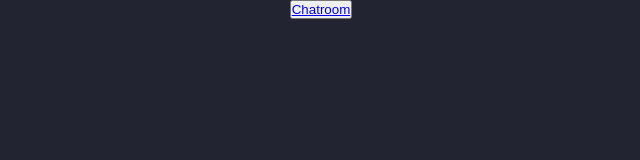
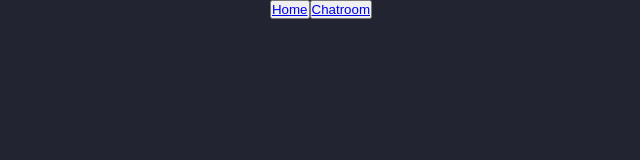
Before and after one commit to jma26/North-Bay-Badminton-Manager, a React (Create React App) app in the folder nbbm-app/frontend/: page /platform in a window 1280 px wide. Shown: the top 160 px of the page, without its empty margins (319-959 px from the left). Built offline with nearby package versions, Linux system fonts and the light colour scheme.

Commit message:
Add button links for PlatformHome component, and render PlatformHome by default

```diff
--- a/nbbm-app/frontend/src/components/ChatMessages.js
+++ b/nbbm-app/frontend/src/components/ChatMessages.js
@@ -1,4 +1,4 @@
-import React, { Component } from 'react';
+import React from 'react';
 
 function ChatMessages(props) {
   return (
--- a/nbbm-app/frontend/src/components/Platform.js
+++ b/nbbm-app/frontend/src/components/Platform.js
@@ -3,14 +3,21 @@ import { Link, Switch, Route } from 'react-router-dom';
 import './Platform.css';
 
 import SocketChat from './SocketChat';
+import PlatformHome from './PlatformHome';
 
 class Platform extends Component {
   render() {
     return (
       <div className="Platform">
-        <button className="platformlinks-chat platformlinks">
-          <Link to="/platform/chat"> Chatroom </Link>
-        </button>
+        <nav>
+          <button className="platformlinks-chat platformlinks">
+            <Link to="/platform/home"> Home </Link>
+          </button>
+          <button className="platformlinks-chat platformlinks">
+            <Link to="/platform/chat"> Chatroom </Link>
+          </button>
+        </nav>
+        <Route path="/platform/home" component={ PlatformHome } />
         <Switch>
           <Route path="/platform/chat" component={ SocketChat } />
         </Switch>
```
